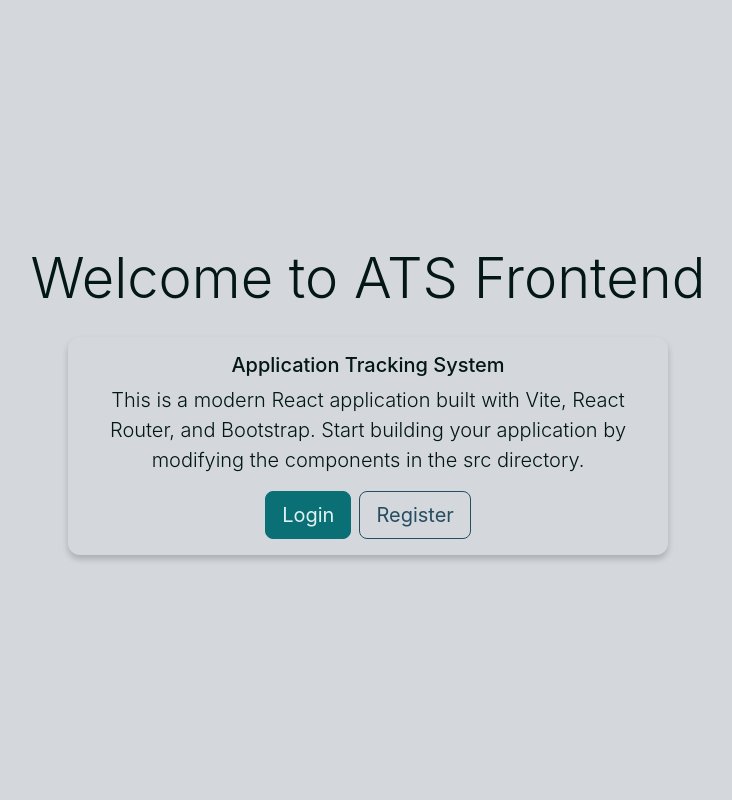
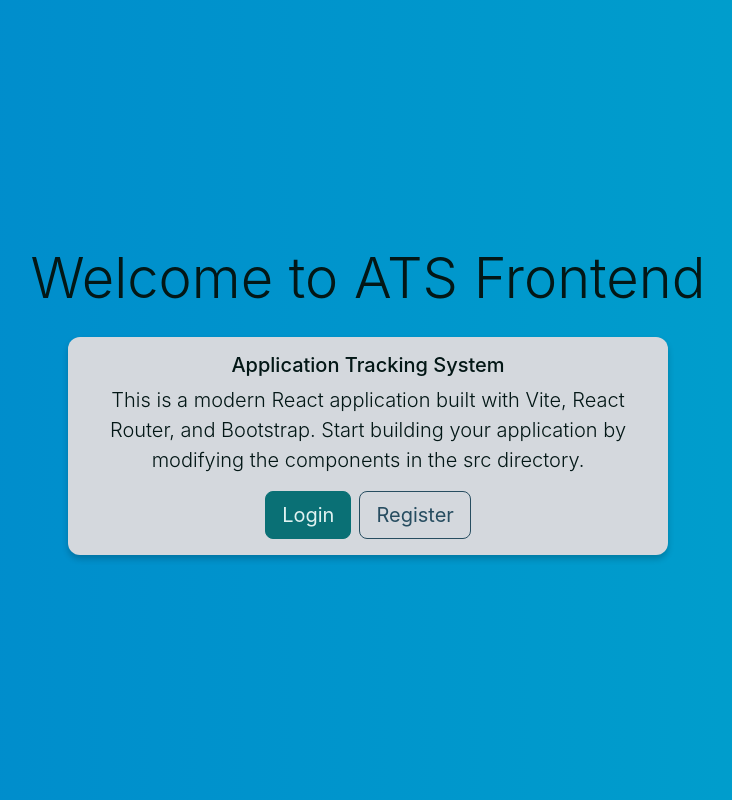
Before and after one commit to msaad10/ats-frontend, a React (Vite) app: page / in a window 1280 px wide. Shown: the whole page, without its empty margins (272-1004 px from the left). Built offline with nearby package versions, Linux system fonts and the light colour scheme; no server answers.

Commit message:
Update AuthConext

```diff
--- a/src/App.jsx
+++ b/src/App.jsx
@@ -40,8 +40,8 @@
 function App() {
   return (
     <AuthProvider>
-      <div className="d-flex flex-column min-vh-100">
-        <main className="flex-grow-1">
+      <div className="d-flex flex-column min-vh-100" style={{ background: 'linear-gradient(to right, #0088cc, #00a3cc)' }}>
+        <main className="flex-grow-1" style={{ background: 'linear-gradient(to right, #0088cc, #00a3cc)' }}>
           <Routes>
             <Route path="/" element={<Home />} />
             <Route path="/about" element={<About />} />
--- a/src/context/AuthContext.jsx
+++ b/src/context/AuthContext.jsx
@@ -18,8 +18,7 @@
         const decodedToken = parseJwt(token);
         setUser({
           id: decodedToken.userId,
-          firstName: decodedToken.firstName,
-          lastName: decodedToken.lastName,
+          userName: decodedToken.userName,
           email: decodedToken.email,
           role: decodedToken.role
         });
```
